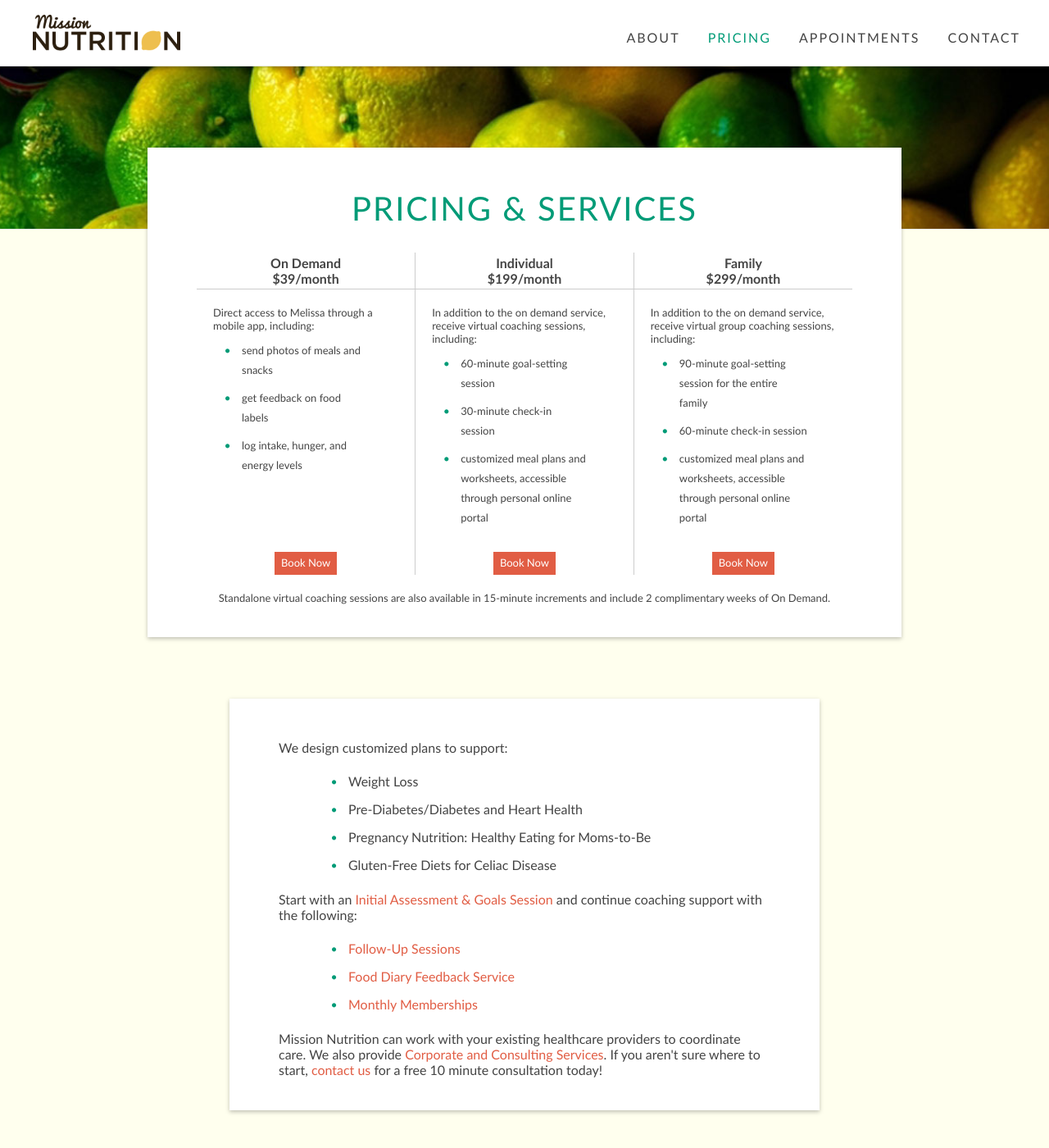
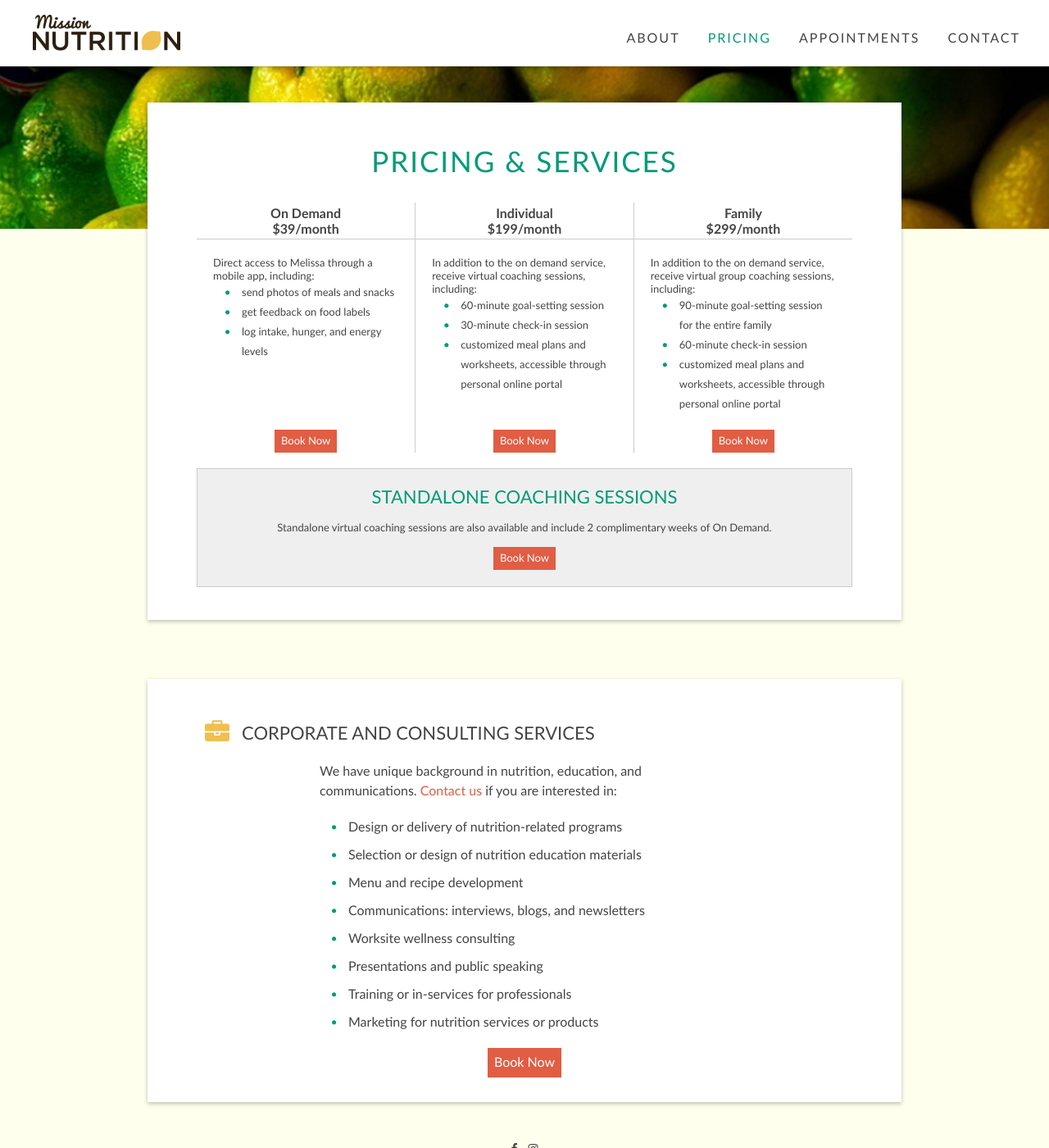
Before and after one commit to davelandry/missionnutrition, a Jekyll site: the page built from _pages/pricing.html, in a window 1280 px wide and 1400 px high. Shown: the whole window at 82% size. Built offline with Jekyll 4.4.1, drawn with Linux system fonts in a browser that asks for light colours; nearby versions of some CDN libraries; some of the changed text lies outside the part shown.

Commit message:
tweaks to prep for e-mail blast

```diff
--- a/_pages/pricing.html
+++ b/_pages/pricing.html
@@ -65,13 +65,17 @@ redirect_from: /services/
         <a class="button" href="/appointments/">Book Now</a>
       </td>
     </tr>
-    <tr>
-      <td class="center" colspan="3">Standalone virtual coaching sessions are also available in 15-minute increments and include 2 complimentary weeks of On Demand.</td>
-    </tr>
   </tbody>
 </table>
-
-</section>
+<br />
+<div style="background-color: #efefef; border: 1px solid #ccc; font-size: 13px; padding: 20px; text-align: center;">
+<h2 style="color: #009b77;">Standalone Coaching Sessions</h2>
+<br />
+Standalone virtual coaching sessions are also available and include 2 complimentary weeks of On Demand.
+<br /><br />
+<a class="button" href="/appointments/">Book Now</a>
+</div>
+<!-- </section>
 <section style="max-width: 600px;">
 
 We design customized plans to support:
@@ -93,4 +97,4 @@ Start with an <a href="#Initial Assessment & Goals Session">Initial Assessment &
 
 Mission Nutrition can work with your existing healthcare providers to coordinate care. We also provide <a href="#Corporate and Consulting Services">Corporate and Consulting Services</a>.
 
-If you aren't sure where to start, <a href="/contact/">contact us</a> for a free 10 minute consultation today!
+If you aren't sure where to start, <a href="/contact/">contact us</a> for a free 10 minute consultation today! -->
--- a/_sass/content.scss
+++ b/_sass/content.scss
@@ -85,9 +85,9 @@ main {
     position: relative;
     z-index: 10;
 
-    &:nth-of-type(1) {
-      margin-top: $nav;
-    }
+    // &:nth-of-type(1) {
+    //   margin-top: 0;
+    // }
   }
 
   aside {
@@ -112,7 +112,7 @@ main {
   }
 
   h1 {
-    font-size: 40px;
+    font-size: 35px;
     font-weight: 400;
     letter-spacing: 2px;
     margin: 0 auto 20px;
@@ -120,7 +120,7 @@ main {
 
     i {
       color: $tigerlily;
-      font-size: 40px !important;
+      font-size: 35px !important;
       margin-right: 15px;
       margin-top: 4px;
     }
@@ -281,7 +281,7 @@ main {
 
   .service {
     margin: 20px auto 50px;
-    max-width: 600px;
+    width: 800px;
     padding-bottom: 10px;
 
     .title {
@@ -323,6 +323,9 @@ main {
         ul {
           font-size: 13px;
           margin: 0;
+          li {
+            margin: 0 0 0 35px;
+          }
         }
       }
 
--- a/_sass/variables.scss
+++ b/_sass/variables.scss
@@ -1,9 +1,9 @@
 $nav: 80px;
 
-$mimosa: #EFC050;
-$emerald: #009B77;
-$tigerlily: #E15D44;
-$grey: #444444;
+$mimosa: #efc050;
+$emerald: #009b77;
+$tigerlily: #e15d44;
+$grey: #444;
 $border: #e7e7e7;
 
 $shadow: 0 2px 5px rgba(0, 0, 0, 0.25);
```
Also changed, not shown: _services_old/corporate.md (added, +16 -0 lines), index.html (+2 -6 lines), _services_old/diary.md (renamed from _services/diary.md), _services_old/followup.md (renamed from _services/followup.md), _services_old/initial.md (renamed from _services/initial.md), _services_old/memberships.md (renamed from _services/memberships.md), images/melissa.jpg.
